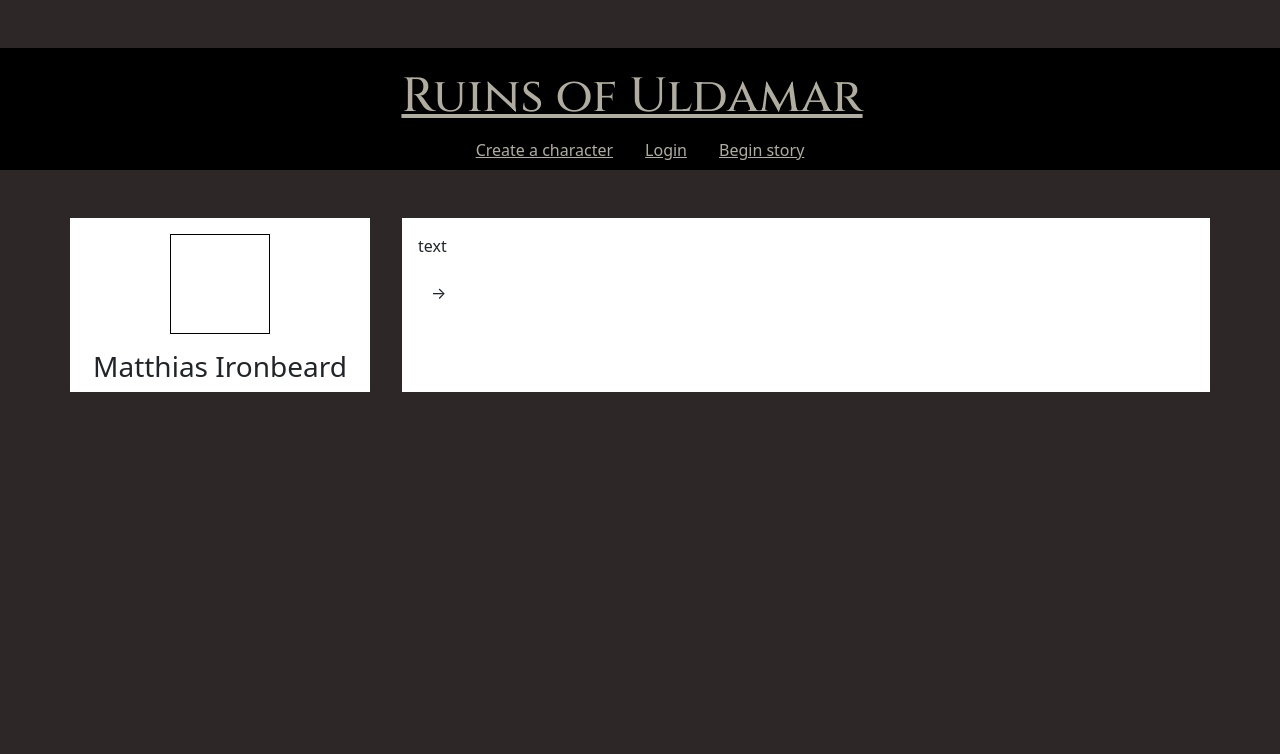
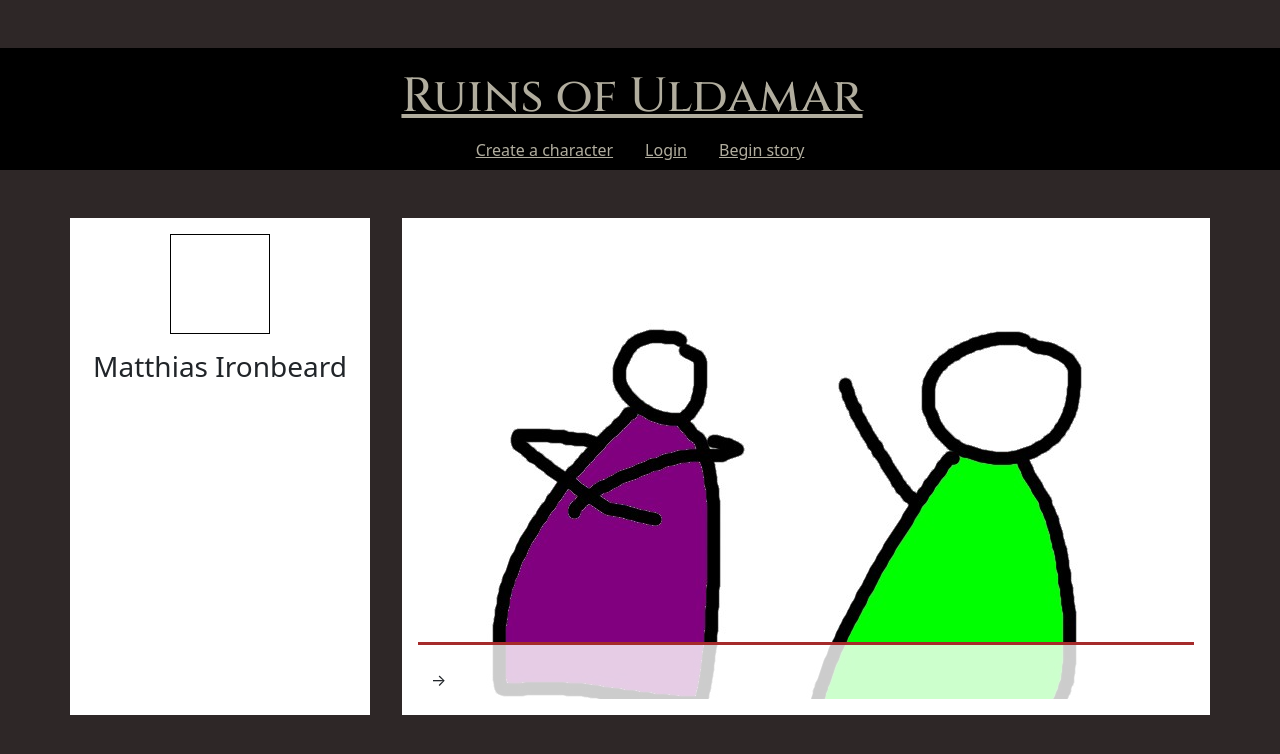
Before and after one commit to Zerahar/depths-of-udalmar, a React (Create React App) app in the folder front/: page /story/dialogue/1 in a window 1280 px wide. Shown: the top 754 px of the page. Built offline with nearby package versions, Linux system fonts and the light colour scheme; no server answers.

Commit message:
Dialogue view basics

```diff
--- a/front/src/App.scss
+++ b/front/src/App.scss
@@ -70,3 +70,20 @@ h1 {
     }
   }
 }
+
+.dialogue-container {
+  padding-top: 400px;
+  background-repeat: no-repeat;
+  background-position-x: center;
+
+
+}
+
+.dialogue-content {
+  background-color: rgba(255, 255, 255, 0.8) !important;
+  border-top: 3px solid brown;
+
+  p {
+    background-color: transparent;
+  }
+}
--- a/front/src/routes/dialogue.js
+++ b/front/src/routes/dialogue.js
@@ -1,22 +1,35 @@
-import { useState } from "react";
-import { Link, useQueryParam } from "react-router-dom"
+import { useParams, Link } from "react-router-dom";
+import { useEffect, useState } from "react";
+import placeholder from '../img/dialoguePlaceholder.jpg'
 
 export default function Dialogue() {
-    // const [nextTextId, setNextTextId] = useState(0)
-    // const [textId, setTextId] = useState(1)
-    // const [text, setText] = useState("text")
-    // const [chapter, setChapter] = useState("chapter")
-    // const chapter = useQueryParam < Chapter > ("chapter")
-    const text = "text"
-    const nextTextId = 0
+    let params = useParams();
+    console.log(params)
+    const [nextTextId, setNextTextId] = useState(null)
+    const [textId, setTextId] = useState(params.dialogueId)
+    const [text, setText] = useState("")
+    const [chapter, setChapter] = useState("")
+    const [nextType, setNextType] = useState("text")
+    useEffect(() => {
+        // Fetch story object
+        fetch("http://localhost:8080/text/" + textId)
+            .then(data => data.json())
+            .then(res => {
+                setText(res.text)
+                setTextId(params.textId)
+                setChapter(res.chapter)
+                setNextTextId(res.next_id)
+                setNextType(res.next_type)
+            })
+
+    });
     return (
         <main>
-            {/* <h1>{chapter}</h1> */}
-            <p>{text}</p>
-            <Link class="next-text-btn btn" to={{
-                pathname: "/dialogue",
-                state: { textId: nextTextId }
-            }}>	&rarr;</Link>
+            <h1>{chapter}</h1>
+            <div className="dialogue-container" style={{ backgroundImage: `url(${placeholder})` }}>
+                <div className="dialogue-content"> <p dangerouslySetInnerHTML={{ __html: text }}></p>
+                    <Link class="btn btn-next" to={`/story/${nextType}/${nextTextId}`}>&rarr;</Link>
+                </div></div>
         </main>
     );
 }
--- a/front/src/routes/text.js
+++ b/front/src/routes/text.js
@@ -7,6 +7,7 @@ export default function Text() {
     const [textId, setTextId] = useState(params.textId)
     const [text, setText] = useState("")
     const [chapter, setChapter] = useState("")
+    const [nextType, setNextType] = useState("text")
     useEffect(() => {
         // Fetch story object
         fetch("http://localhost:8080/text/" + textId)
@@ -16,14 +17,16 @@ export default function Text() {
                 setTextId(params.textId)
                 setChapter(res.chapter)
                 setNextTextId(res.next_id)
+                setNextType(res.next_type)
             })
 
     });
+
     return (
         <main>
             <h1>{chapter}</h1>
             <p>{text}</p>
-            <Link class="btn btn-next" to={`/story/text/${nextTextId}`}>&rarr;</Link>
+            <Link class="btn btn-next" to={`/story/${nextType}/${nextTextId}`}>&rarr;</Link>
         </main>
     );
 }
```
Also changed, not shown: front/src/img/dialoguePlaceholder.jpg (added).
